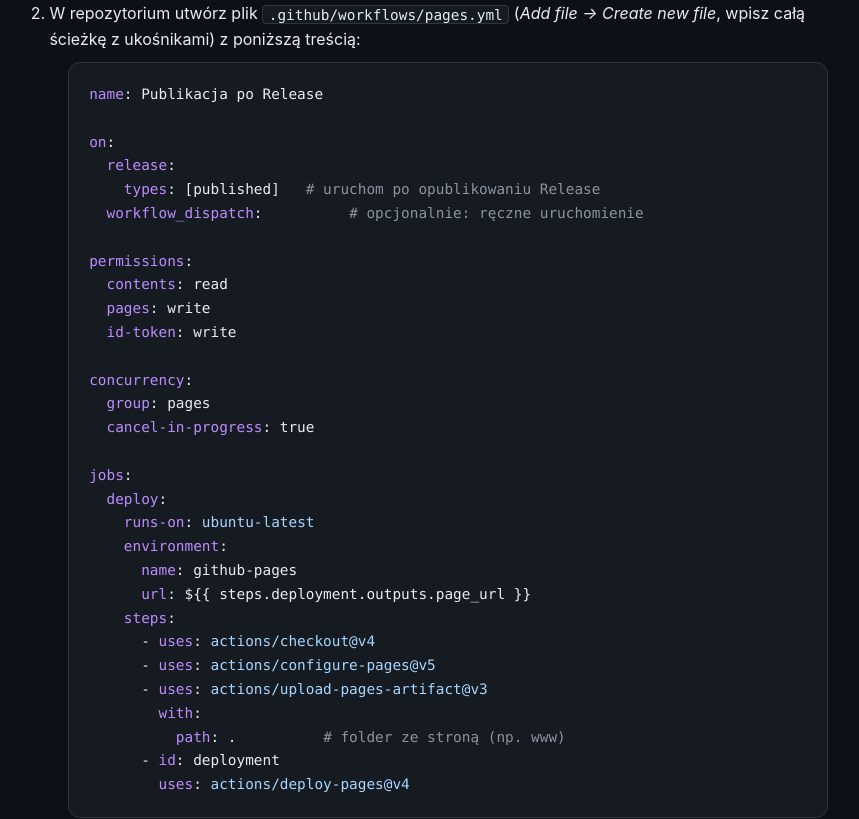
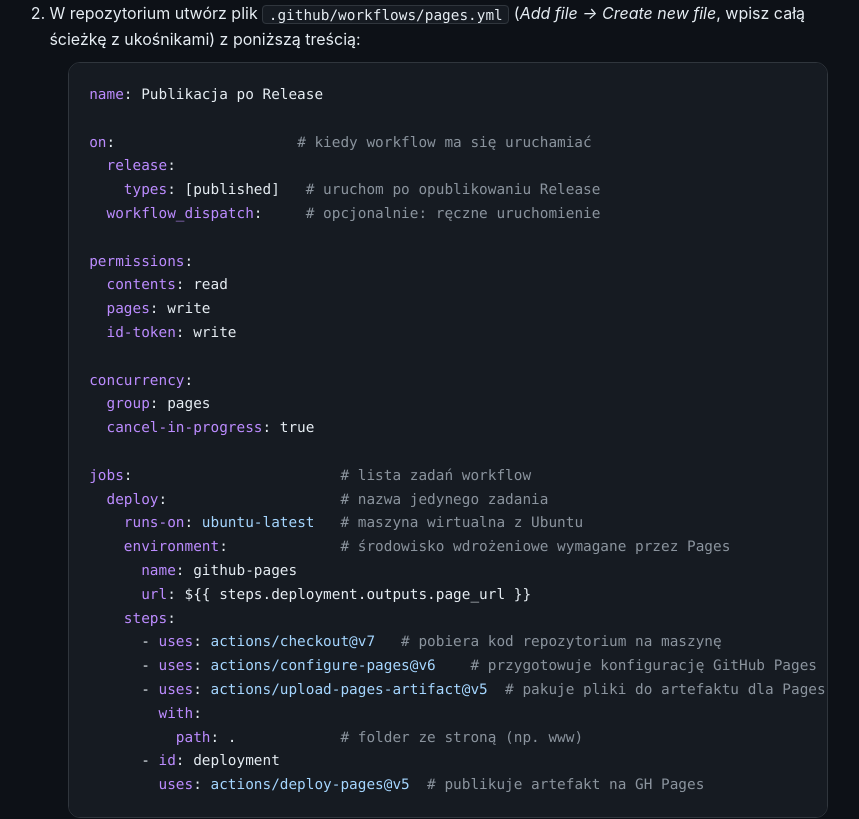
Before and after one commit to chmurownia/materialy, a plain HTML site: page www/release-actions.html in a window 1280 px wide. Shown: the part 379-1198 px from the top of the page, without its empty margins (93-952 px from the left). Drawn offline with Linux system fonts and the light colour scheme.

Commit message:
favicon i komentarze

```diff
--- a/www/release-actions.html
+++ b/www/release-actions.html
@@ -29,10 +29,10 @@
         <li>W repozytorium utwórz plik <code>.github/workflows/pages.yml</code> (<em>Add file → Create new file</em>, wpisz całą ścieżkę z ukośnikami) z poniższą treścią:
 <pre><code><span class="k">name</span>: Publikacja po Release
 
-<span class="k">on</span>:
+<span class="k">on</span>:                     <span class="c"># kiedy workflow ma się uruchamiać</span>
   <span class="k">release</span>:
     <span class="k">types</span>: [published]   <span class="c"># uruchom po opublikowaniu Release</span>
-  <span class="k">workflow_dispatch</span>:          <span class="c"># opcjonalnie: ręczne uruchomienie</span>
+  <span class="k">workflow_dispatch</span>:     <span class="c"># opcjonalnie: ręczne uruchomienie</span>
 
 <span class="k">permissions</span>:
   <span class="k">contents</span>: read
@@ -43,20 +43,20 @@
   <span class="k">group</span>: pages
   <span class="k">cancel-in-progress</span>: true
 
-<span class="k">jobs</span>:
-  <span class="k">deploy</span>:
-    <span class="k">runs-on</span>: <span class="s">ubuntu-latest</span>
-    <span class="k">environment</span>:
+<span class="k">jobs</span>:                        <span class="c"># lista zadań workflow</span>
+  <span class="k">deploy</span>:                    <span class="c"># nazwa jedynego zadania</span>
+    <span class="k">runs-on</span>: <span class="s">ubuntu-latest</span>   <span class="c"># maszyna wirtualna z Ubuntu</span>
+    <span class="k">environment</span>:             <span class="c"># środowisko wdrożeniowe wymagane przez Pages</span>
       <span class="k">name</span>: github-pages
       <span class="k">url</span>: ${{ steps.deployment.outputs.page_url }}
     <span class="k">steps</span>:
-      - <span class="k">uses</span>: <span class="s">actions/checkout@v4</span>
-      - <span class="k">uses</span>: <span class="s">actions/configure-pages@v5</span>
-      - <span class="k">uses</span>: <span class="s">actions/upload-pages-artifact@v3</span>
+      - <span class="k">uses</span>: <span class="s">actions/checkout@v7</span>   <span class="c"># pobiera kod repozytorium na maszynę</span>
+      - <span class="k">uses</span>: <span class="s">actions/configure-pages@v6</span>    <span class="c"># przygotowuje konfigurację GitHub Pages</span>
+      - <span class="k">uses</span>: <span class="s">actions/upload-pages-artifact@v5</span>  <span class="c"># pakuje pliki do artefaktu dla Pages</span>
         <span class="k">with</span>:
-          <span class="k">path</span>: .          <span class="c"># folder ze stroną (np. www)</span>
+          <span class="k">path</span>: .            <span class="c"># folder ze stroną (np. www)</span>
       - <span class="k">id</span>: deployment
-        <span class="k">uses</span>: <span class="s">actions/deploy-pages@v4</span></code></pre>
+        <span class="k">uses</span>: <span class="s">actions/deploy-pages@v5</span>  <span class="c"># publikuje artefakt na GH Pages</span></code></pre>
         </li>
         <li>Zatwierdź plik (<strong>Commit changes</strong>). Od teraz zwykłe commity <em>nie</em> zmieniają strony.</li>
         <li>Opublikuj wydanie: <em>Releases → Create a new release</em>, w polu <em>Choose a tag</em> wpisz np. <code>v1.0.0</code> i wybierz <em>Create new tag</em>, dodaj tytuł, a następnie kliknij <strong>Publish release</strong>.</li>
```
Also changed, not shown: www/favicon.svg (added).
